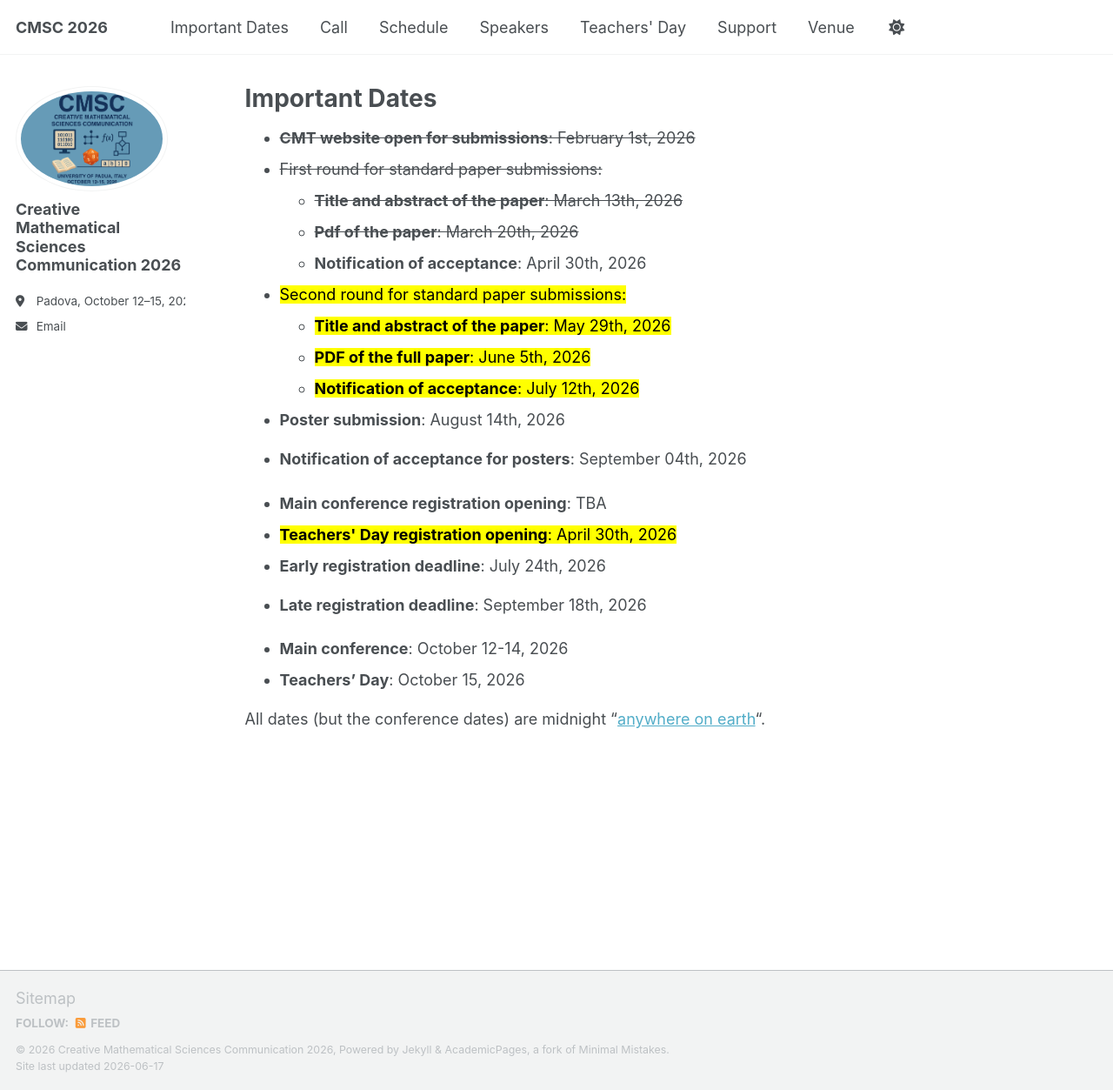
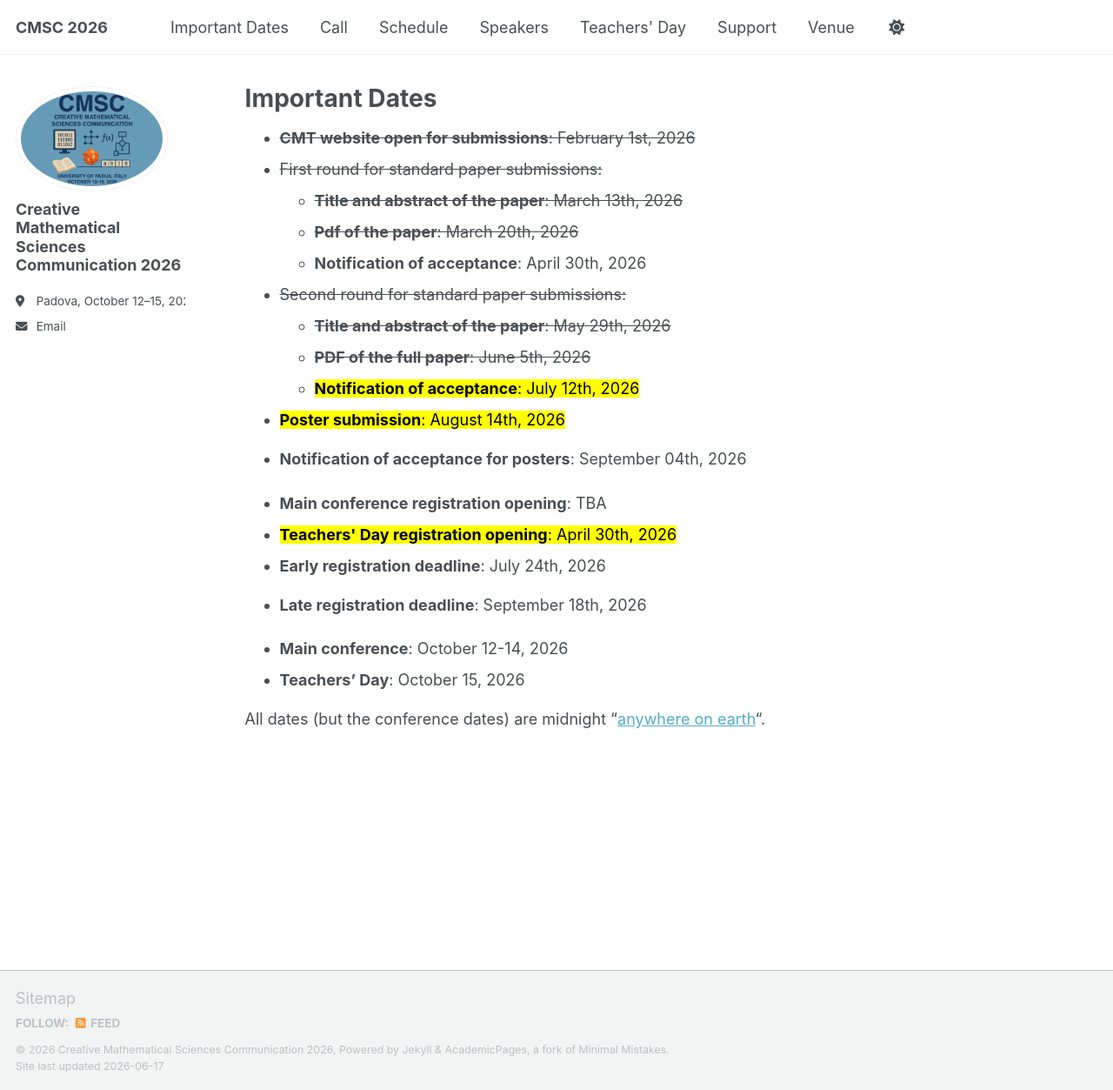
Before and after one commit to CMSC2026/cmsc2026.github.io, a Jekyll site: the page built from _pages/dates.md, in a window 1280 px wide and 1253 px high. Shown: the whole window at 87% size. Built offline with Jekyll 4.4.1, drawn with Linux system fonts in a browser that asks for light colours; a script that is not in the unit is left out.

```diff
--- a/_data/supporting_partners.yml
+++ b/_data/supporting_partners.yml
@@ -10,6 +10,10 @@
   url: http://www.bici.eu/organization/index.html
   logo: /images/logo/bici.jpg
 
+- name: CINI Scuola
+  url: https://www.itadinfo.it/
+  logo: /images/logo/cini-scuola.png
+
 - name: Istituto Nazionale di Alta Matematica “Francesco Severi” – Gruppo Nazionale per il Calcolo Scientifico
   url: https://www.altamatematica.it/gncs/
   logo: /images/logo/indam-gncs.png
--- a/_pages/dates.md
+++ b/_pages/dates.md
@@ -11,13 +11,13 @@ author_profile: true
    - <s><b>Pdf of the paper</b>: March 20th, 2026</s>
    - <b>Notification of acceptance</b>: April 30th, 2026
 
-- <mark style="background-color: yellow">Second round for standard paper submissions:</mark>
-   - <mark style="background-color: yellow"><b>Title and abstract of the paper</b>: May 29th, 2026</mark>
-   - <mark style="background-color: yellow"><b>PDF of the full paper</b>: June 5th, 2026</mark>
+- <s>Second round for standard paper submissions:</s>
+   - <s><b>Title and abstract of the paper</b>: May 29th, 2026</s>
+   - <s><b>PDF of the full paper</b>: June 5th, 2026</s>
    - <mark style="background-color: yellow"><b>Notification of acceptance</b>: July 12th, 2026</mark>
 <!-- - <b>Camera-ready versions of accepted papers</b>: July 24th, 2026 -->
 
-- <b>Poster submission</b>: August 14th, 2026
+- <mark style="background-color: yellow"><b>Poster submission</b>: August 14th, 2026</mark>
 - <b>Notification of acceptance for posters</b>: September 04th, 2026
 
  - <b>Main conference registration opening</b>: TBA
```
Also changed, not shown: images/logo/cini-scuola.png (added), 1 other file.
